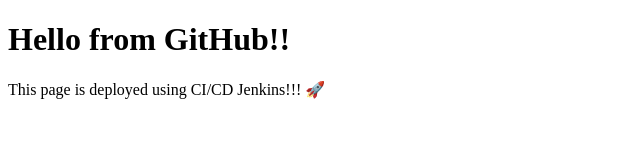
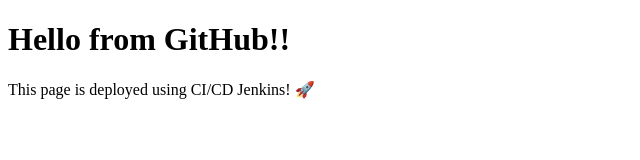
Before and after one commit to desainiravp/DevOps-CI-CD, a plain HTML site: page index.html in a window 1280 px wide. Shown: the full height of the page, 0-640 px from the left. Drawn offline with Linux system fonts and the light colour scheme.

Commit message:
Update index.html

```diff
--- a/index.html
+++ b/index.html
@@ -7,6 +7,6 @@
 </head>
 <body>
   <h1>Hello from GitHub!!</h1>
-  <p>This page is deployed using CI/CD Jenkins!!! 🚀</p>
+  <p>This page is deployed using CI/CD Jenkins! 🚀</p>
 </body>
 </html>
```
